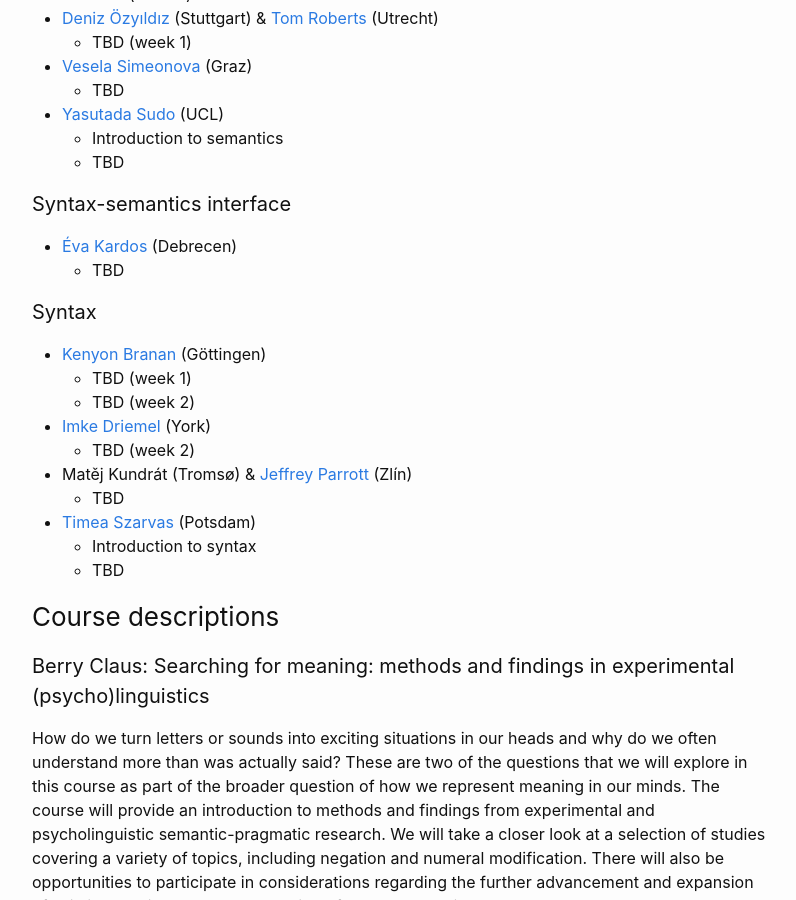
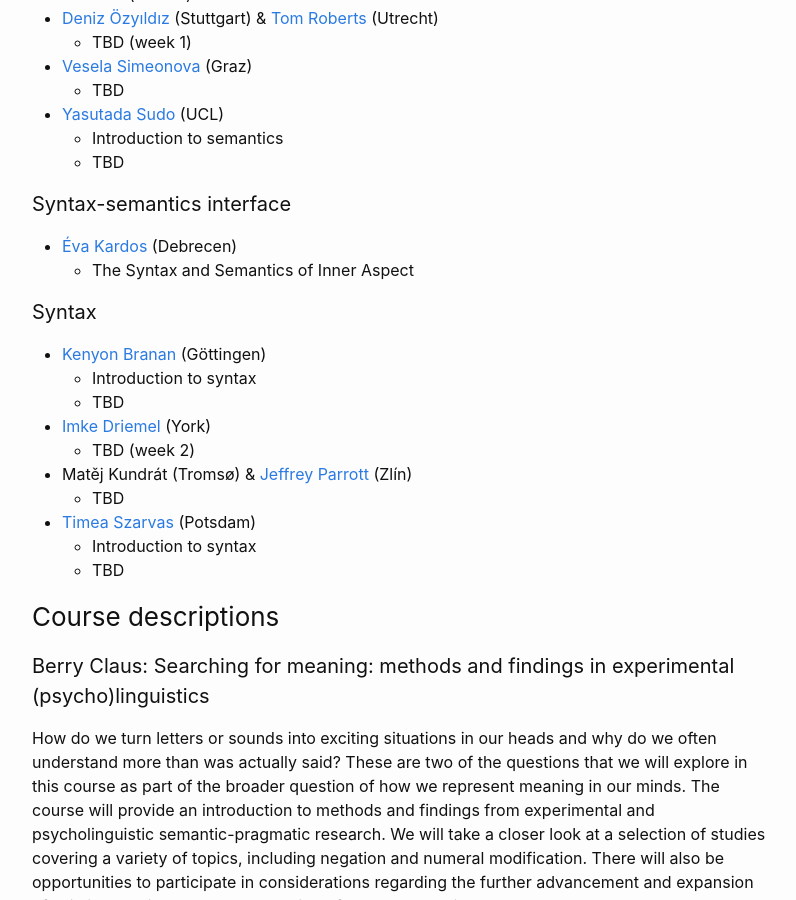
Before and after one commit to ovaschool/ovaschool.github.io, a Jekyll site: the page built from staticpages/ova2026.markdown, in a window 1280 px wide and 900 px high, scrolled down 1034 px. Shown: the whole window, without its empty margins (238-1034 px from the left). Built offline with Jekyll 4.4.1, drawn with Linux system fonts in a browser that asks for light colours.

Commit message:
Update ova2026.markdown

```diff
--- a/staticpages/ova2026.markdown
+++ b/staticpages/ova2026.markdown
@@ -49,13 +49,13 @@ Here you find information about:
 #### Syntax-semantics interface
 
 - [Éva Kardos](https://evakardos.com/) (Debrecen)
-  - TBD
+  - The Syntax and Semantics of Inner Aspect
 
 #### Syntax
 
 - [Kenyon Branan](https://sites.google.com/view/kbranan/home) (Göttingen)
-  - TBD (week 1)
-  - TBD (week 2)
+  - Introduction to syntax
+  - TBD
 - [Imke Driemel](https://www.york.ac.uk/language-linguistic-science/people/imkedriemel/) (York)
   - TBD (week 2)
 - Matěj Kundrát (Tromsø) & [Jeffrey Parrott](https://utb-cz.academia.edu/JeffreyParrott) (Zlín)
```
